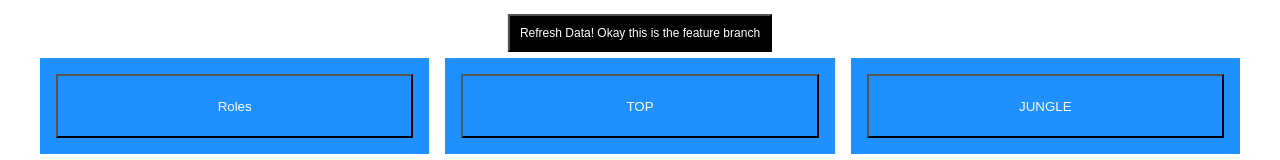
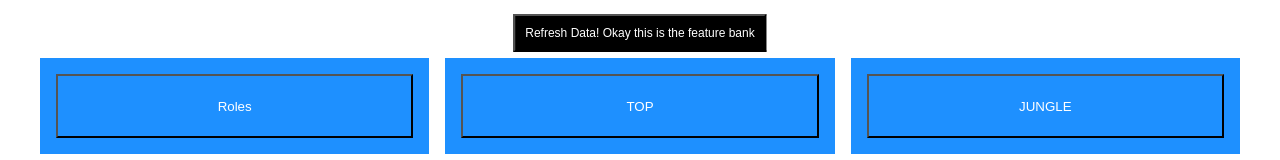
Before and after one commit to YellowCucumber23/Riot-API-Project, a React (Create React App) app in the folder graphs/: page / in a window 1280 px wide. Shown: the top 160 px of the page. Built offline with nearby package versions, Linux system fonts and the light colour scheme; no server answers.

Commit message:
feature:

```diff
--- a/graphs/src/App.js
+++ b/graphs/src/App.js
@@ -30,7 +30,7 @@ function App() {
       <div className="container">
         <div className="center">
           <button onClick= {() => window.location.reload(false)} className = "reload">
-            Refresh Data! Okay this is the feature branch</button>
+            Refresh Data! Okay this is the feature bank</button>
         </div>
       </div>
 
```
